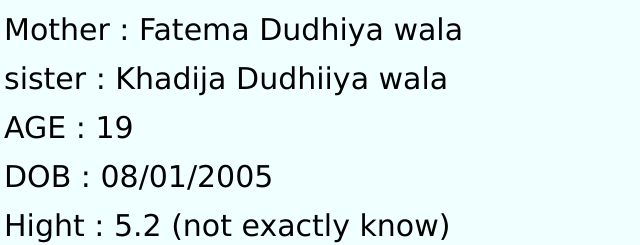
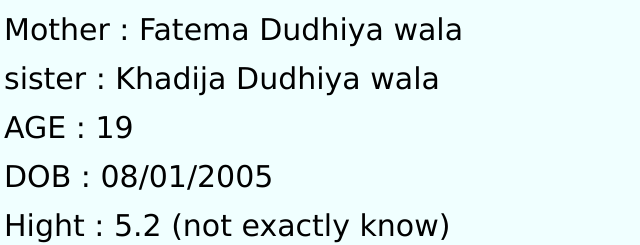
Before and after one commit to TahaDudhiya01/My-BIODATA, a plain HTML site: page index.html in a window 1280 px wide. Shown: the part 753-998 px from the top of the page, 130-770 px from the left. Drawn offline with Linux system fonts and the light colour scheme.

Commit message:
Update index.html

```diff
--- a/index.html
+++ b/index.html
@@ -28,7 +28,7 @@
                     <li>Name : Taha Dudhiya Wala</li>
                     <li>Father : Ali Asgar Dudhiya wala</li>
                     <li>Mother : Fatema Dudhiya wala</li>
-                    <li>sister : Khadija Dudhiiya wala</li>
+                    <li>sister : Khadija Dudhiya wala</li>
                     <li>AGE : 19 </li>
                     <li>DOB : 08/01/2005</li>
                     <li>Hight : 5.2 (not exactly know)</li>
```
